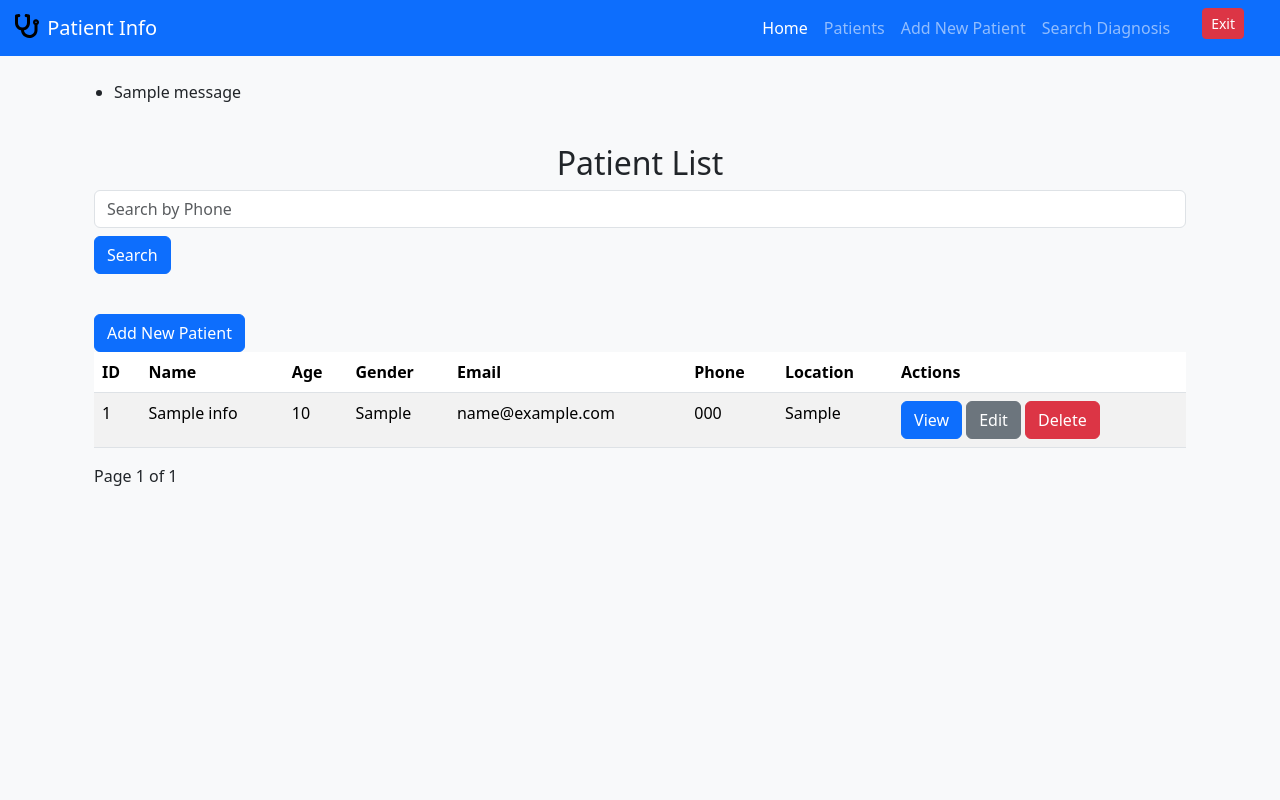
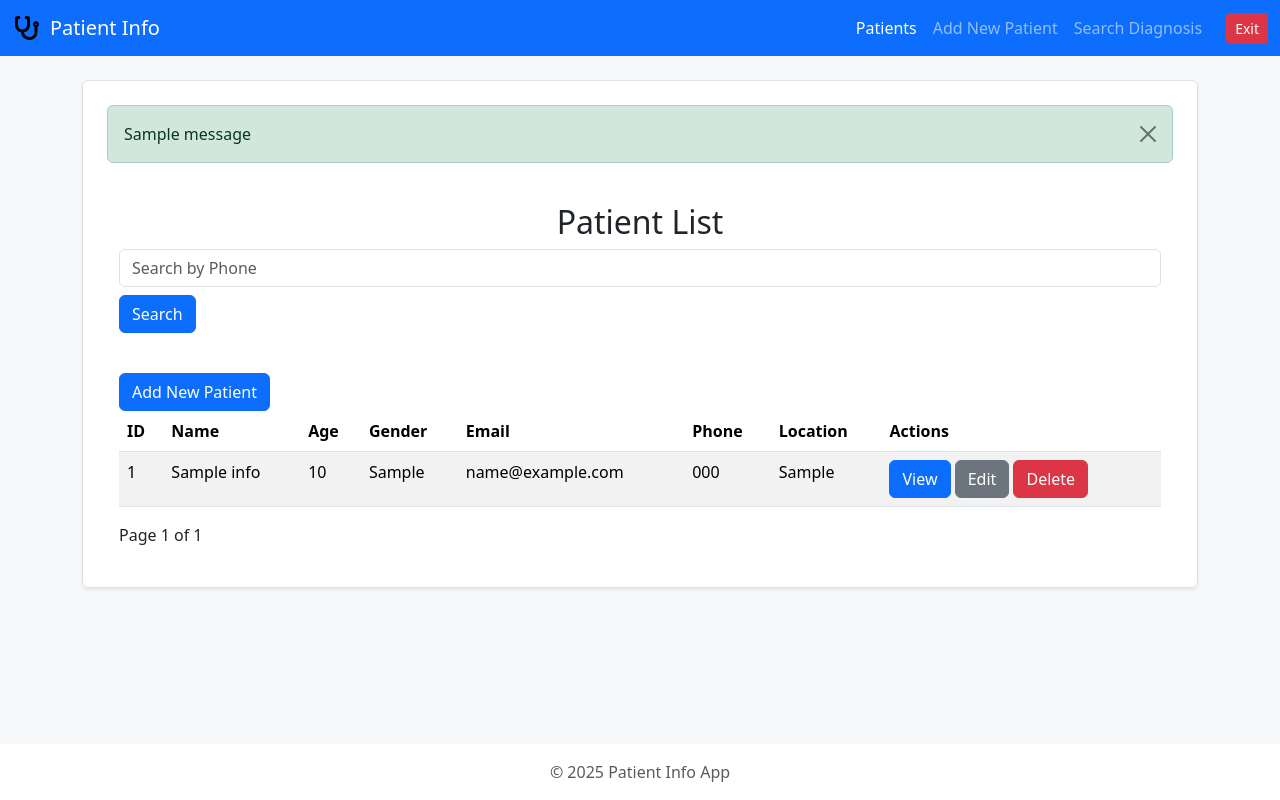
Before and after one commit to aslampa17/patient_info, a Flask app: page / in a window 1280 px wide. Run offline with Flask 3, Linux system fonts and the light colour scheme; tables that the repository leaves empty hold one stand-in row (Sample ...); one stand-in notice (Sample message) is shown; some libraries are stand-ins or nearby versions.

Commit message:
update style of nav, flash and main

```diff
--- a/templates/layout.html
+++ b/templates/layout.html
@@ -6,16 +6,19 @@
   <meta name="viewport" content="width=device-width, initial-scale=1.0" />
   <title>{% block title %}Patient Info App{% endblock %}</title>
   <link rel="stylesheet" href="{{ url_for('static', filename='css/bootstrap.min.css') }}" />
-
+  <style>
+    .flash-message {
+      margin-bottom: 1rem;
+    }
+  </style>
   {% block head_extra %}{% endblock %}
 </head>
 
-<body class="bg-light">
+<body class="bg-light d-flex flex-column min-vh-100">
   <nav class="navbar navbar-expand-lg bg-primary navbar-dark" data-bs-theme="dark">
     <div class="container-fluid">
-      <a class="navbar-brand" href="{{ url_for('home') }}">
-        <img src="{{ url_for('static', filename='icon.svg')}}" alt="Logo" width="30" height="24"
-          class="d-inline-block align-text-top">
+      <a class="navbar-brand d-flex align-items-center" href="{{ url_for('home') }}">
+        <img src="{{ url_for('static', filename='icon.svg') }}" alt="Logo" width="30" height="24" class="me-2">
         Patient Info
       </a>
       <button class="navbar-toggler" type="button" data-bs-toggle="collapse" data-bs-target="#navbarNav"
@@ -25,20 +28,20 @@
       <div class="collapse navbar-collapse" id="navbarNav">
         <ul class="navbar-nav ms-auto">
           <li class="nav-item">
-            <a class="nav-link active" href="{{ url_for('home') }}">Home</a>
+            <a class="nav-link {% if request.endpoint == 'patients.display_patients' %}active{% endif %}"
+              href="{{ url_for('patients.display_patients') }}">Patients</a>
           </li>
           <li class="nav-item">
-            <a class="nav-link" href="{{ url_for('patients.display_patients') }}">Patients</a>
+            <a class="nav-link {% if request.endpoint == 'patients.new_patient' %}active{% endif %}"
+              href="{{ url_for('patients.new_patient') }}">Add New Patient</a>
           </li>
           <li class="nav-item">
-            <a class="nav-link" href="{{ url_for('patients.new_patient') }}">Add New Patient</a>
+            <a class="nav-link {% if request.endpoint == 'patients.diagnosis_search' %}active{% endif %}"
+              href="{{ url_for('patients.diagnosis_search') }}">Search Diagnosis</a>
           </li>
-          <li class="nav-item">
-            <a class="nav-link" href="{{ url_for('patients.diagnosis_search') }}">Search Diagnosis</a>
-          </li>
-          <li class="nav-item">
-            <form id="shutdown-form" action="{{ url_for('shutdown') }}" method="POST" class="d-inline p-4">
-              <button class="btn btn-danger btn-sm" type="submit">Exit</button>
+          <li class="nav-item d-flex align-items-center">
+            <form id="shutdown-form" action="{{ url_for('shutdown') }}" method="POST" class="ms-3">
+              <button class="btn btn-sm btn-danger" type="submit">Exit</button>
             </form>
           </li>
         </ul>
@@ -46,22 +49,31 @@
     </div>
   </nav>
 
-  <main class="container mt-4">
-    {% with messages = get_flashed_messages(with_categories=true) %} {% if
-    messages %}
-    <ul class="flash-messages">
-      {% for category, message in messages %}
+  <main class="container my-4 flex-grow-1">
+    <div class="bg-white p-4 rounded shadow-sm border">
+      {% with messages = get_flashed_messages(with_categories=true) %}
+      {% if messages %}
+      <div>
+        {% for category, message in messages %}
+        <div
+          class="alert alert-{{ 'info' if category == 'message' else category }} alert-dismissible fade show flash-message"
+          role="alert">
+          {{ message }}
+          <button type="button" class="btn-close" data-bs-dismiss="alert" aria-label="Close"></button>
+        </div>
+        {% endfor %}
+      </div>
+      {% endif %}
+      {% endwith %}
 
-      <li class="flash-message flash-{{ category|default('info') }}">
-        {{ message }}
-      </li>
-      {% endfor %}
-    </ul>
-    {% endif %} {% endwith %}
-    {% block content %} {% endblock %}
+      {% block content %}{% endblock %}
+    </div>
   </main>
 
-  <footer></footer>
+  <footer class="text-center text-muted py-3 bg-white shadow-sm mt-auto">
+    &copy; 2025 Patient Info App
+  </footer>
+
   <script>
     document.getElementById('shutdown-form').addEventListener('submit', function (e) {
       if (!confirm('Are you sure you want to exit?')) {
```
Also changed, not shown: templates/patients.html (+11 -4 lines).
